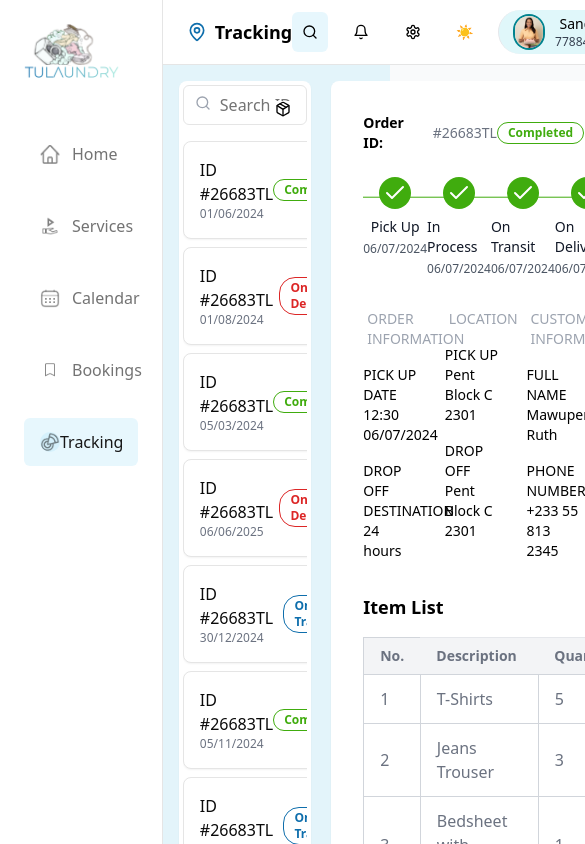
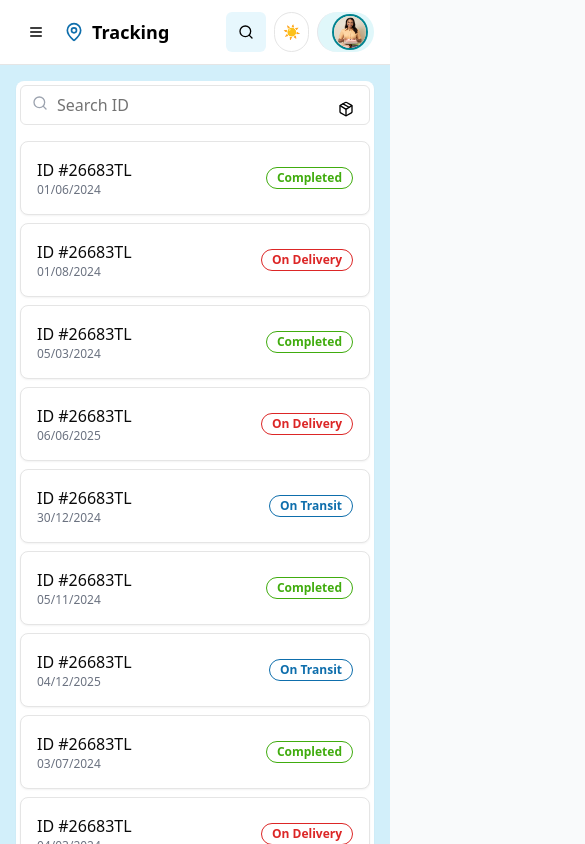
Before and after one commit to Aristocratjnr/Consumer-dashboard, a Next.js app: page /tracking in a window 390 px wide. Shown: the top 844 px of the page, 585 px wide, since content can reach past the window. Built offline with nearby package versions, Linux system fonts and the light colour scheme.

Commit message:
TP-86: mobile responsive view to tracking page ui

```diff
--- a/src/app/(dashboard)/tracking/page.tsx
+++ b/src/app/(dashboard)/tracking/page.tsx
@@ -2,25 +2,14 @@
 
 import * as React from "react";
 import Link from "next/link";
-import {
-  Bell,
-  Calendar,
-  Search,
-  Settings,
-  LogOut,
-  Package,
-  MapPin,
-  User,
-  ChevronRight,
-  Check,
-} from "lucide-react";
+import { Bell, Calendar, Search, Settings, LogOut, Package, MapPin, User, ChevronRight, Check, Menu, X } from 'lucide-react';
 import { Button } from "@/components/ui/button";
 import { Input } from "@/components/ui/input";
 import { Card, CardContent } from "@/components/ui/card";
-import { ScrollArea } from "@/components/ui/scroll-area";
 import { Badge } from "@/components/ui/badge";
 import { useState } from "react";
 import Image from "next/image";
+import { Sheet, SheetContent, SheetTrigger } from "@/components/ui/sheet";
 
 interface TrackingItem {
   id: string;
@@ -73,18 +62,11 @@ export default function TrackingPage() {
     setIsDarkTheme(!isDarkTheme);
   };
 
-  return (
-    <div
-      className={`flex min-h-screen ${isDarkTheme ? "bg-gray-800 text-white" : "bg-teal-20 text-black"}`}
-    >
-      {/* Sidebar */}
-      <div
-        className={`w-64 ${isDarkTheme ? "bg-gray-900" : "bg-white"} flex flex-col border-r`}
-      >
-        <div className="flex-grow p-6">
-          {/* Logo */}
-          <div>
-            <Link href="/" className="flex items-center space-x-2">
+  const Sidebar = () => (
+    <div className={`w-full h-full flex flex-col ${isDarkTheme ? "bg-gray-900" : "bg-background"}`}>
+      <div className="flex-grow px-6 py-6">
+        <div className="mb-4 flex items-center">
+          <Link href="/" className="flex items-center space-x-1">
             <Image
               src="/images/logo.svg"
               alt="Logo"
@@ -93,89 +75,43 @@ export default function TrackingPage() {
             />
           </Link>
         </div>
-
         <nav className="space-y-0.5">
           <br />
-            <br />
-            <Link href="/home" passHref>
+          {[
+            { href: "/home", icon: "iconHome.png", label: "Home" },
+            { href: "/services", icon: "iconService.png", label: "Services" },
+            { href: "/calendar", icon: "iconCalendar.png", label: "Calendar" },
+            { href: "/bookings", icon: "iconBooking.png", label: "Bookings" },
+            { href: "/tracking", icon: "iconTracking.png", label: "Tracking" },
+          ].map((item, index) => (
+            <Link key={index} href={item.href} passHref>
               <button
-                className={`flex w-full items-center px-4 py-3 ${isDarkTheme ? "text-gray-300 hover:bg-gray-700" : "text-muted-foreground hover:bg-accent"}`}
+                className={`flex w-full items-center px-6 py-4 mb-6 mr-7 rounded-md ${
+                  isDarkTheme
+                    ? item.label === "Tracking"
+                      ? "bg-gray-700 text-accent-foreground"
+                      : "text-gray-300 hover:bg-gray-700"
+                    : item.label === "Tracking"
+                    ? "bg-teal-20 text-accent-foreground"
+                    : "text-muted-foreground hover:bg-accent hover:text-accent-foreground"
+                }`}
               >
                 <Image
-                  src="/images/iconHome.png"
-                  alt="Home"
+                  src={`/images/${item.icon}`}
                   width={32}
                   height={32}
+                  alt={item.label}
                   className="mr-3 h-5 w-5"
                 />
-                Home
+                {item.label}
               </button>
             </Link>
-            <br />
-            <Link href="/services" passHref>
-              <button
-                className={`flex w-full items-center px-4 py-3 ${isDarkTheme ? "text-gray-300 hover:bg-gray-700" : "text-muted-foreground hover:bg-accent"}`}
-              >
-                <Image
-                  src="/images/iconService.png"
-                  width={32}
-                  height={32}
-                  alt="Services"
-                  className="mr-3 h-5 w-5"
-                />
-                Services
-              </button>
-            </Link>
-            <br />
-            <Link href="/calendar" passHref>
-              <button
-                className={`flex w-full items-center px-4 py-3 ${isDarkTheme ? "text-gray-300 hover:bg-gray-700" : "text-muted-foreground hover:bg-accent"}`}
-              >
-                <Image
-                  src="/images/iconCalendar.png"
-                  width={32}
-                  height={32}
-                  alt="Calendar"
-                  className="mr-3 h-5 w-5"
-                />
-                Calendar
-              </button>
-            </Link>
-            <br />
-            <Link href="/bookings" passHref>
-              <button
-                className={`flex w-full items-center px-4 py-3 ${isDarkTheme ? "text-gray-300 hover:bg-gray-700" : "text-muted-foreground hover:bg-accent"}`}
-              >
-                <Image
-                  src="/images/iconBooking.png"
-                  width={32}
-                  height={32}
-                  alt="Bookings"
-                  className="mr-3 h-5 w-5"
-                />
-                Bookings
-              </button>
-            </Link>
-            <br />
-            <Link href="/tracking" passHref>
-              <button
-                className={`flex w-full items-center rounded-md px-4 py-3 ${isDarkTheme ? "bg-gray-700 text-white" : "bg-teal-20 text-accent-foreground"}`}
-              >
-                <Image
-                  src="/images/iconTracking.png"
-                  alt="Tracking"
-                  width={32}
-                  height={32}
-                  className="h-5 w-5 rounded-full bg-teal-20"
-                />
-                Tracking
-              </button>
-            </Link>
+          ))}
         </nav>
       </div>
-        <div className="p-4">
-          <button className="flex w-full items-center justify-between rounded-lg px-4 py-3 text-red-800 transition-colors hover:bg-red-50">
-            <div className="flex items-center space-x-5">
+      <div className="px-6 py-4">
+        <button className="w-full flex items-center justify-between rounded-lg px-4 py-3 text-red-800 transition-colors hover:bg-red-50">
+          <div className="flex items-center space-x-3">
             <LogOut className="h-5 w-5" />
             <span className="font-medium">Log out</span>
           </div>
@@ -183,33 +119,44 @@ export default function TrackingPage() {
         </button>
       </div>
     </div>
+  );
 
-      {/* Main Content */}
-      <div className="flex-1">
-        <header
-          className={`border-b ${isDarkTheme ? "bg-gray-900" : "bg-white"}`}
-        >
-          <div className="flex h-16 items-center justify-between px-6">
+  return (
+    <div className={`flex flex-col min-h-screen ${isDarkTheme ? "bg-gray-800 text-white" : "bg-teal-20 text-black"}`}>
+      {/* Header */}
+      <header className={`border-b ${isDarkTheme ? "bg-gray-900" : "bg-white"} sticky top-0 z-10`}>
+        <div className="flex h-16 items-center justify-between px-4 md:px-6">
           <div className="flex items-center space-x-2">
+            <Sheet>
+              <SheetTrigger asChild>
+                <Button variant="ghost" size="icon" className="md:hidden">
+                  <Menu className="h-5 w-5" />
+                  <span className="sr-only">Toggle menu</span>
+                </Button>
+              </SheetTrigger>
+              <SheetContent side="left" className="w-[300px] sm:w-[400px]">
+                <Sidebar />
+              </SheetContent>
+            </Sheet>
             <MapPin className="h-5 w-5 text-teal-1000" />
             <h1 className="text-lg font-semibold">Tracking</h1>
           </div>
-
-            <div className="flex items-center space-x-4">
+          <div className="flex items-center space-x-2 md:space-x-4">
             <Button variant="ghost" size="icon" className="bg-teal-20">
               <Search className="h-5 w-5" />
             </Button>
-              <Button variant="ghost" size="icon">
+            <Button variant="ghost" size="icon" className="hidden md:inline-flex">
               <Bell className="h-5 w-5" />
             </Button>
-              <Button variant="ghost" size="icon">
+            <Button variant="ghost" size="icon" className="hidden md:inline-flex">
               <Settings className="h-5 w-5" />
             </Button>
-              {/* Theme Toggle Button */}
-              <Button variant="ghost" size="icon" onClick={toggleTheme}>
+            <Button
+              onClick={toggleTheme}
+              className={`rounded-full border px-2 py-1 ${isDarkTheme ? "bg-gray-700 text-gray-300 hover:bg-gray-600" : "bg-white text-gray-800 hover:bg-gray-300"}`}
+            >
               {isDarkTheme ? "🌙" : "☀️"}
             </Button>
-              {/* Profile Section */}
             <div className="relative">
               <button
                 onClick={toggleProfileDropdown}
@@ -222,13 +169,13 @@ export default function TrackingPage() {
                   alt="Profile"
                   className="h-8 w-8 rounded-full ring-2 ring-teal-800"
                 />
-                  <div className="flex flex-col">
+                <div className="hidden md:flex md:flex-col">
                   <span className="font-semi-bold text-sm">Sandra</span>
                   <span className="text-xs text-gray-700">77884466</span>
                 </div>
               </button>
               {isProfileDropdownOpen && (
-                  <div className="absolute right-0 z-50 mt-2 w-48 rounded-xl border border-gray-200 bg-white shadow-lg">
+                <div className={`absolute right-0 z-50 mt-2 w-48 rounded-xl border shadow-lg ${isDarkTheme ? "border-gray-700 bg-gray-800" : "border-gray-200 bg-white"}`}>
                   <Link
                     href="/profile"
                     className="block px-4 py-2 text-sm text-gray-700 hover:bg-gray-100"
@@ -252,12 +199,19 @@ export default function TrackingPage() {
         </div>
       </header>
 
-        <div className="grid grid-cols-12 gap-5 p-4">
+      {/* Main Content */}
+      <div className="flex flex-1">
+        {/* Sidebar for larger screens */}
+        <aside className={`hidden md:block w-64 border-r ${isDarkTheme ? "border-gray-700 bg-gray-800" : "bg-teal-20"}`}>
+          <Sidebar />
+        </aside>
+
+        {/* Main Content Area */}
+        <main className={`flex-grow ${isDarkTheme ? "bg-gray-700" : "bg-teal-20"} p-4 md:p-6`}>
+          <div className="grid grid-cols-1 md:grid-cols-12 gap-5">
             {/* Tracking List */}
-          <div className="col-span-4">
-            <div
-              className={`rounded-lg p-1 shadow-sm ${isDarkTheme ? "bg-gray-100 text-white" : "bg-white"}`}
-            >
+            <div className="md:col-span-4">
+              <div className={`rounded-lg p-1 shadow-sm ${isDarkTheme ? "bg-gray-100 text-white" : "bg-white"}`}>
                 <div className="relative mb-4">
                   <Search className="absolute left-3 top-2.5 h-4 w-4 text-gray-400" />
                   <Input placeholder="Search ID" className="pl-9" />
@@ -266,12 +220,9 @@ export default function TrackingPage() {
                     variant="ghost"
                     className="absolute right-1 top-1"
                   >
-                  <Package
-                    className={`h-4 w-4 ${isDarkTheme ? "bg-gray-100 text-black" : "bg-white"}`}
-                  />
+                    <Package className={`h-4 w-4 ${isDarkTheme ? "bg-gray-100 text-black" : "bg-white"}`} />
                   </Button>
                 </div>
-              <ScrollArea className="h-full overflow-y-auto">
                 <div className="space-y-2">
                   {trackingItems.map((item, index) => (
                     <Card
@@ -307,15 +258,12 @@ export default function TrackingPage() {
                     </Card>
                   ))}
                 </div>
-              </ScrollArea>
               </div>
             </div>
 
             {/* Order Details */}
-          <div className="col-span-8">
-            <div
-              className={`rounded-lg p-8 shadow-sm ${isDarkTheme ? "bg-gray-700 text-white" : "bg-white"}`}
-            >
+            <div className="md:col-span-8">
+              <div className={`rounded-lg p-4 md:p-8 shadow-sm ${isDarkTheme ? "bg-gray-700 text-white" : "bg-white"}`}>
                 <div className="mb-6 flex items-center justify-between">
                   <div className="flex items-center space-x-2">
                     <div className="text-sm font-bold">Order ID:</div>
@@ -329,23 +277,14 @@ export default function TrackingPage() {
                 </div>
 
                 {/* Progress Steps */}
-              <div className="mb-8">
-                <div className="relative mb-6 flex justify-between">
-                  {[
-                    "Pick Up",
-                    "In Process",
-                    "On Transit",
-                    "On Delivery",
-                    "Delivered",
-                  ].map((step, index) => (
-                    <div
-                      key={index}
-                      className="relative z-10 flex flex-col items-center"
-                    >
-                      <div className="mb-2 flex h-8 w-8 items-center justify-center rounded-full bg-customGreen">
+                <div className="mb-8 overflow-x-auto">
+                  <div className="inline-flex justify-between min-w-full md:w-auto relative">
+                    {["Pick Up", "In Process", "On Transit", "On Delivery", "Delivered"].map((step, index) => (
+                      <div key={index} className="flex flex-col items-center mx-2 relative">
+                        <div className="mb-2 flex h-8 w-8 items-center justify-center rounded-full bg-customGreen z-10">
                           <Check className="h-6 w-6 text-white" />
                         </div>
-                      <div className="text-sm font-medium text-gray-900">
+                        <div className="text-xs md:text-sm font-medium text-gray-900">
                           {step}
                         </div>
                         <div className="mt-1 text-xs text-gray-600">
@@ -353,16 +292,15 @@ export default function TrackingPage() {
                         </div>
                       </div>
                     ))}
-                  {/* Progress line */}
                     <div
-                    className="absolute left-0 right-0 top-5 -z-0 h-[1px] bg-customGreen"
-                    style={{ width: "100%", transform: "translateY(-30%)" }}
+                      className="absolute left-0 right-0 top-4 h-[2px] bg-customGreen"
+                      style={{width: "calc(100% - 2rem)", left: "1rem"}}
                     />
                   </div>
                 </div>
 
                 {/* Order Information */}
-              <div className="mb-8 grid grid-cols-3 gap-6">
+                <div className="mb-8 grid grid-cols-1 md:grid-cols-3 gap-6">
                   <div>
                     <h3 className="mb-4 flex items-center text-sm font-medium">
                       <Calendar className="mr-1 h-5 w-5 text-gray-400" />
@@ -424,6 +362,7 @@ export default function TrackingPage() {
                 {/* Item List */}
                 <div className="mb-4">
                   <h3 className="mb-4 text-lg font-semibold">Item List</h3>
+                  <div className="overflow-x-auto">
                     <table className="w-full border border-gray-300">
                       <thead>
                         <tr className="divide-y divide-gray-200 bg-gray-100 text-left text-sm text-gray-500">
@@ -463,6 +402,7 @@ export default function TrackingPage() {
                         ))}
                       </tbody>
                     </table>
+                  </div>
                 </div>
 
                 {/* Map */}
@@ -511,6 +451,7 @@ export default function TrackingPage() {
               </div>
             </div>
           </div>
+        </main>
       </div>
     </div>
   );
```
Lines whose indentation alone changed are shown as unchanged.
